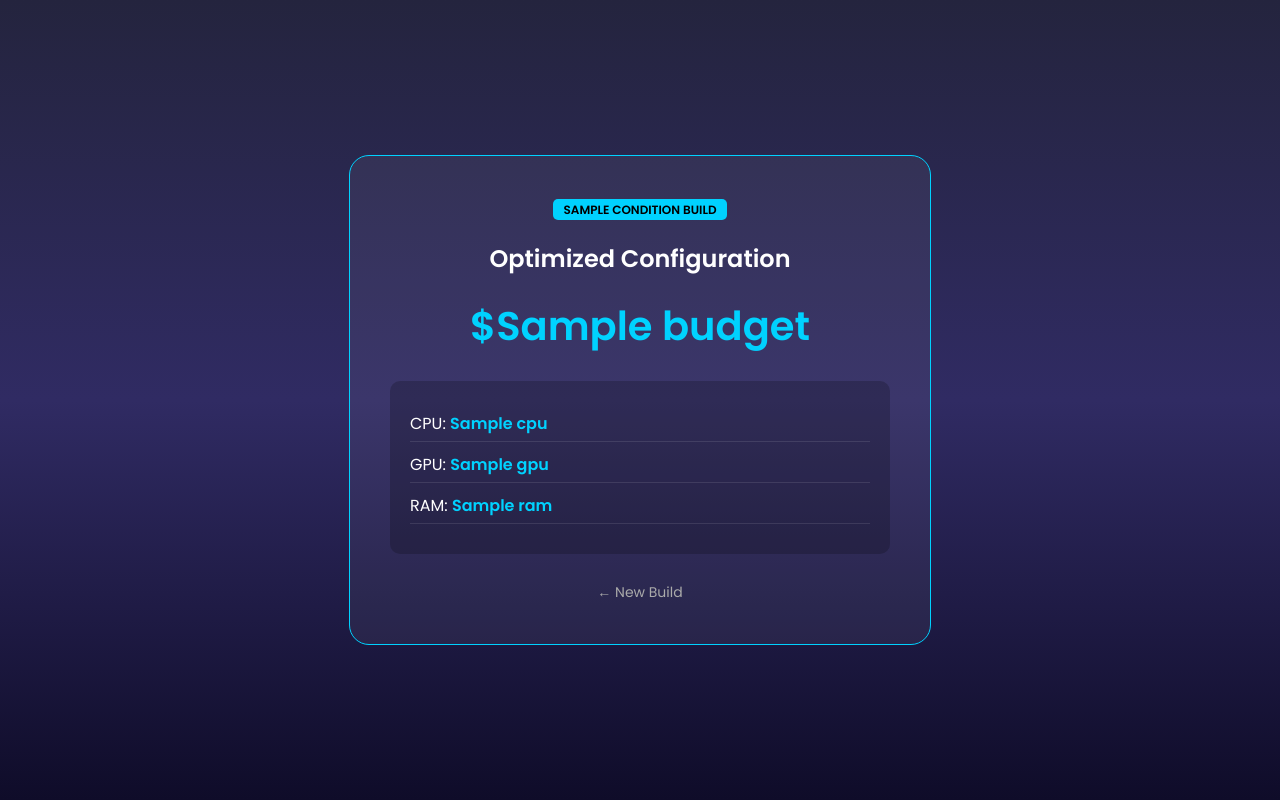
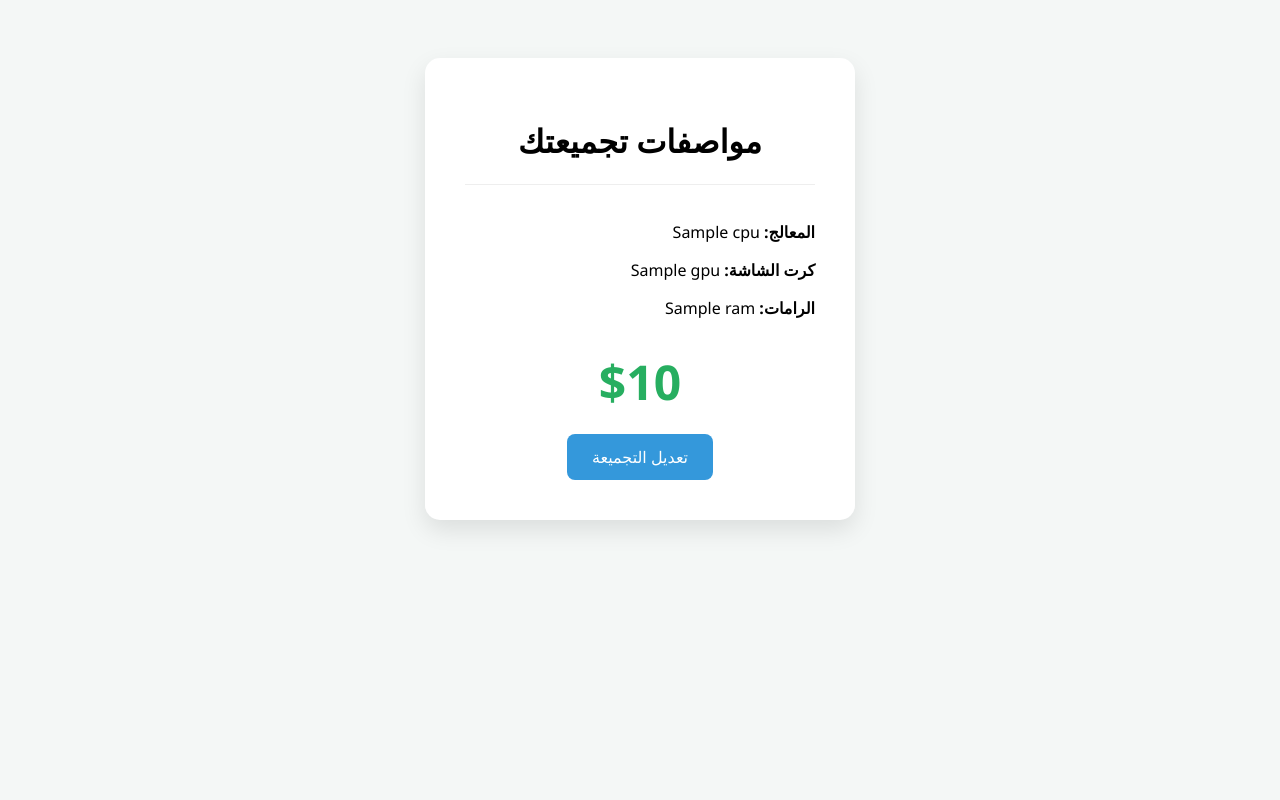
Before and after one commit to anesracrached88-gif/Pc-build-, a Flask app: template templates/result.html in a window 1280 px wide. Run offline with Flask 3, Linux system fonts and the light colour scheme; the template is opened without the code that fills it: most values are stand-ins (such as "Sample title", 1, 10 or a date in 2020).

```diff
--- a/templates/result.html
+++ b/templates/result.html
@@ -1,53 +1,27 @@
 <!DOCTYPE html>
-<html lang="en">
+<html lang="ar" dir="rtl">
 <head>
     <meta charset="UTF-8">
     <meta name="viewport" content="width=device-width, initial-scale=1.0">
-    <title>Your Configuration | Result</title>
-    <link href="https://fonts.googleapis.com/css2?family=Poppins:wght@300;400;600&display=swap" rel="stylesheet">
+    <title>نتيجة التجميعة - PC Builder</title>
     <style>
-        body {
-            font-family: 'Poppins', sans-serif;
-            background: #0f0c29;
-            background: linear-gradient(to bottom, #24243e, #302b63, #0f0c29);
-            color: white;
-            display: flex;
-            justify-content: center;
-            align-items: center;
-            height: 100vh;
-            margin: 0;
-        }
-        .card {
-            background: rgba(255,255,255,0.05);
-            padding: 40px;
-            border-radius: 20px;
-            text-align: center;
-            border: 1px solid #00d2ff;
-            max-width: 500px;
-            width: 90%;
-        }
-        .price-tag { font-size: 40px; color: #00d2ff; margin: 10px 0; font-weight: 600; }
-        .part-list { text-align: left; margin: 25px 0; background: rgba(0,0,0,0.2); padding: 20px; border-radius: 10px; }
-        .part-item { margin: 10px 0; border-bottom: 1px solid rgba(255,255,255,0.1); padding-bottom: 5px; }
-        .part-item span { color: #00d2ff; font-weight: 600; }
-        .back-btn { color: #aaa; text-decoration: none; font-size: 14px; }
-        .condition-badge { background: #00d2ff; color: #000; padding: 2px 10px; border-radius: 5px; font-size: 12px; font-weight: bold; }
+        body { font-family: 'Segoe UI', sans-serif; background-color: #f4f7f6; text-align: center; padding: 50px; }
+        .result-card { background: white; padding: 40px; border-radius: 15px; box-shadow: 0 10px 25px rgba(0,0,0,0.1); display: inline-block; min-width: 350px; }
+        .price { font-size: 48px; color: #27ae60; font-weight: bold; margin: 20px 0; }
+        .details { text-align: right; margin-bottom: 30px; border-top: 1px solid #eee; padding-top: 20px; }
+        .back-btn { background-color: #3498db; color: white; text-decoration: none; padding: 12px 25px; border-radius: 8px; display: inline-block; }
     </style>
 </head>
 <body>
-
-    <div class="card">
-        <span class="condition-badge">{{ condition.upper() }} BUILD</span>
-        <h2>Optimized Configuration</h2>
-        <div class="price-tag">${{ budget }}</div>
-
-        <div class="part-list">
-            <div class="part-item">CPU: <span>{{ build.cpu }}</span></div>
-            <div class="part-item">GPU: <span>{{ build.gpu }}</span></div>
-            <div class="part-item">RAM: <span>{{ build.ram }}</span></div>
+    <div class="result-card">
+        <h1>مواصفات تجميعتك</h1>
+        <div class="details">
+            <p><strong>المعالج:</strong> {{ cpu }}</p>
+            <p><strong>كرت الشاشة:</strong> {{ gpu }}</p>
+            <p><strong>الرامات:</strong> {{ ram }}</p>
         </div>
-
-        <a href="/" class="back-btn">← New Build</a>
+        <div class="price">${{ total }}</div>
+        <a href="/" class="back-btn">تعديل التجميعة</a>
     </div>
 
     <script type="text/javascript" src="https://pl28306977.effectivegatecpm.com/99/62/59/996259cc477e89c72d4743ae70ce850d.js"></script>
```
Also changed, not shown: templates/index.html (+30 -67 lines).
